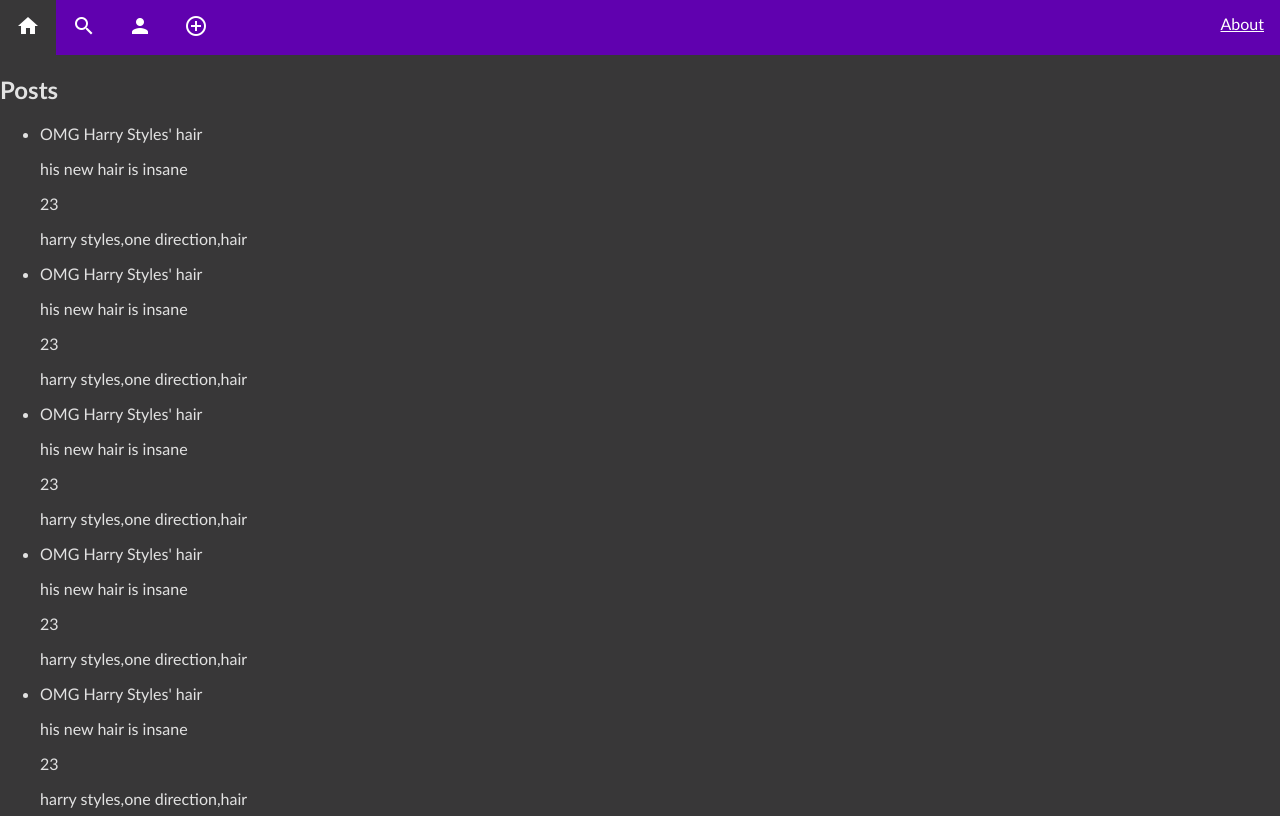
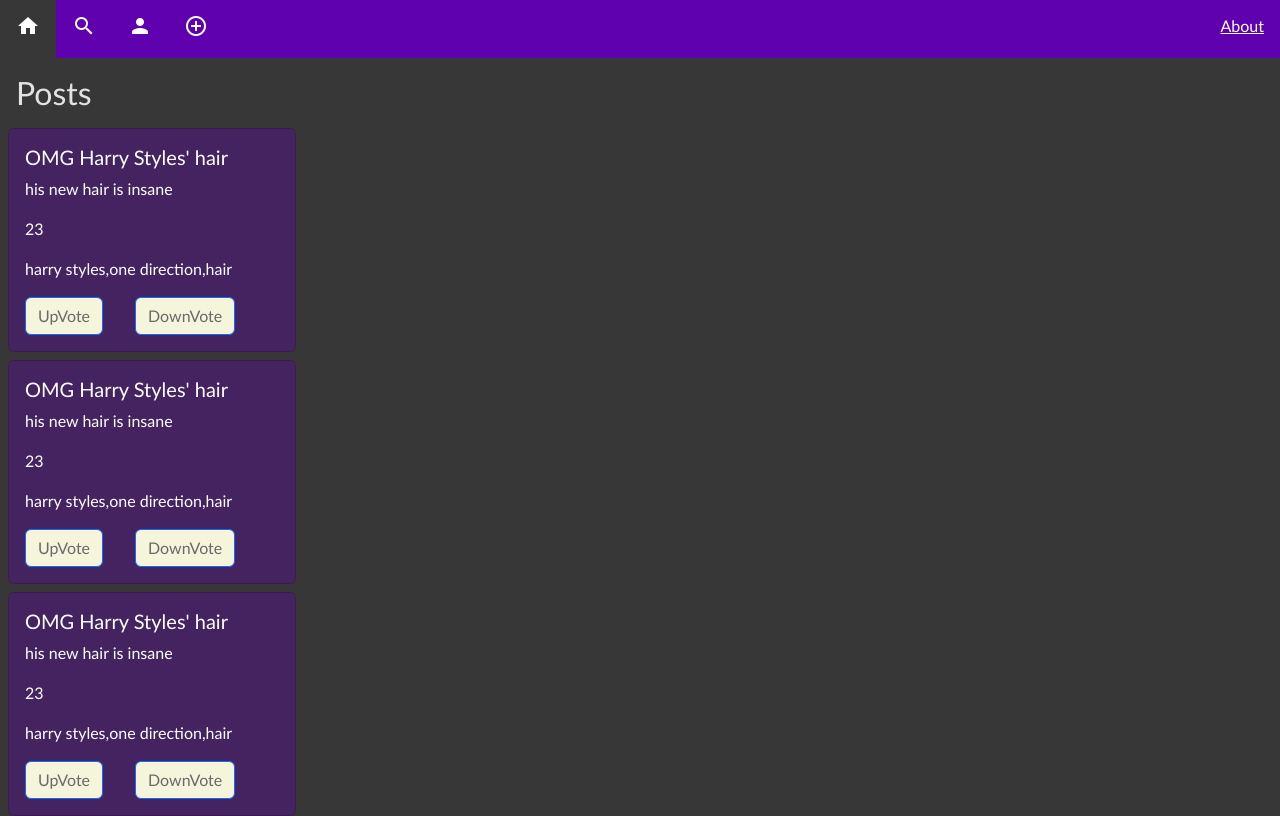
Before and after one commit to AdamJ335/poscom-webapp, an Angular app: page / in a window 1280 px wide. Shown: the top 816 px of the page. Built offline with nearby package versions, Linux system fonts and the light colour scheme.

Commit message:
Install bootstrap + update post in card style

```diff
--- a/package.json
+++ b/package.json
@@ -19,6 +19,7 @@
     "@angular/platform-browser": "^16.2.0",
     "@angular/platform-browser-dynamic": "^16.2.0",
     "@angular/router": "^16.2.0",
+    "bootstrap": "^5.3.1",
     "rxjs": "~7.8.0",
     "tslib": "^2.3.0",
     "zone.js": "~0.13.0"
--- a/src/app/post/post.component.css
+++ b/src/app/post/post.component.css
@@ -0,0 +1,20 @@
+.card {
+    background-color: rgba(96, 1, 175, 0.35);
+    color: white;
+
+    max-width: 18em;
+    max-height: 30em;
+    display: flex;
+    /*margin-bottom: 0.5em;*/
+    margin: 0.5em;
+  }
+  h2 {
+    margin: 0.5em;
+  }
+
+  .btn-primary {
+    background-color: beige;
+    color:dimgray;
+
+    margin-right: 2em
+  }
--- a/src/app/post/post.component.html
+++ b/src/app/post/post.component.html
@@ -1,12 +1,12 @@
 <h2>Posts</h2>
 
-<ul>
-  <li *ngFor="let post of posts" >
-    <div>
-      <p> {{post.title}} </p>
-      <p> {{post.description}} </p>
-      <p> {{post.points}} </p>
-      <p> {{post.tags}} </p>
-    </div>
-  </li>
-</ul>
+<div *ngFor="let post of posts" class="card" mdbRipple rippleColor="light">
+  <div class="card-body">
+    <h5 class="card-title">{{post.title}}</h5>
+    <p class="card-text">{{post.description}}</p>
+    <p> {{post.points}} </p>
+    <p> {{post.tags}} </p>
+    <button type="button" class="btn btn-primary">UpVote</button>
+    <button type="button" class="btn btn-primary">DownVote</button>
+  </div>
+</div>
--- a/src/styles.css
+++ b/src/styles.css
@@ -1,4 +1,5 @@
 /* You can add global styles to this file, and also import other style files */
+@import "~bootstrap/dist/css/bootstrap.css";
 body {
   margin: 0;
   background-color: #383738;
```
Also changed, not shown: 1 other file (tests, documents, lock files or other folders).
